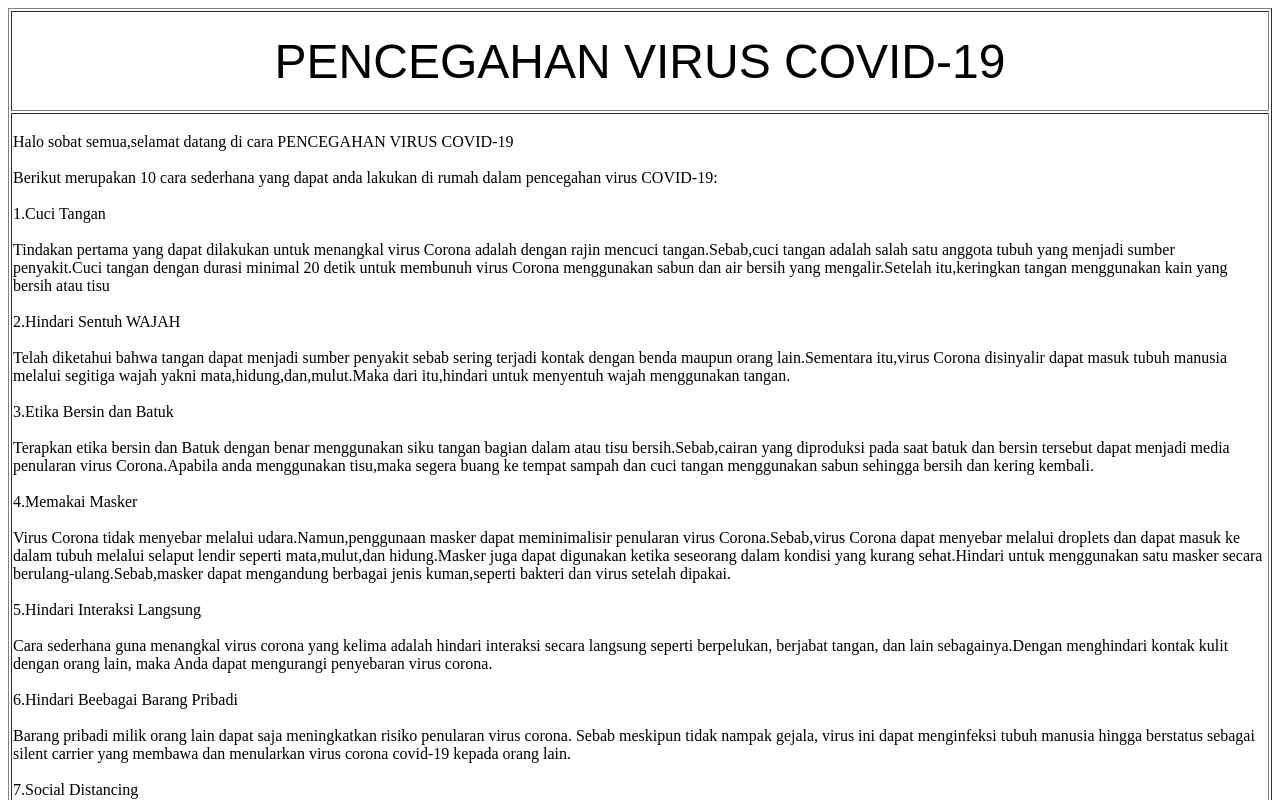
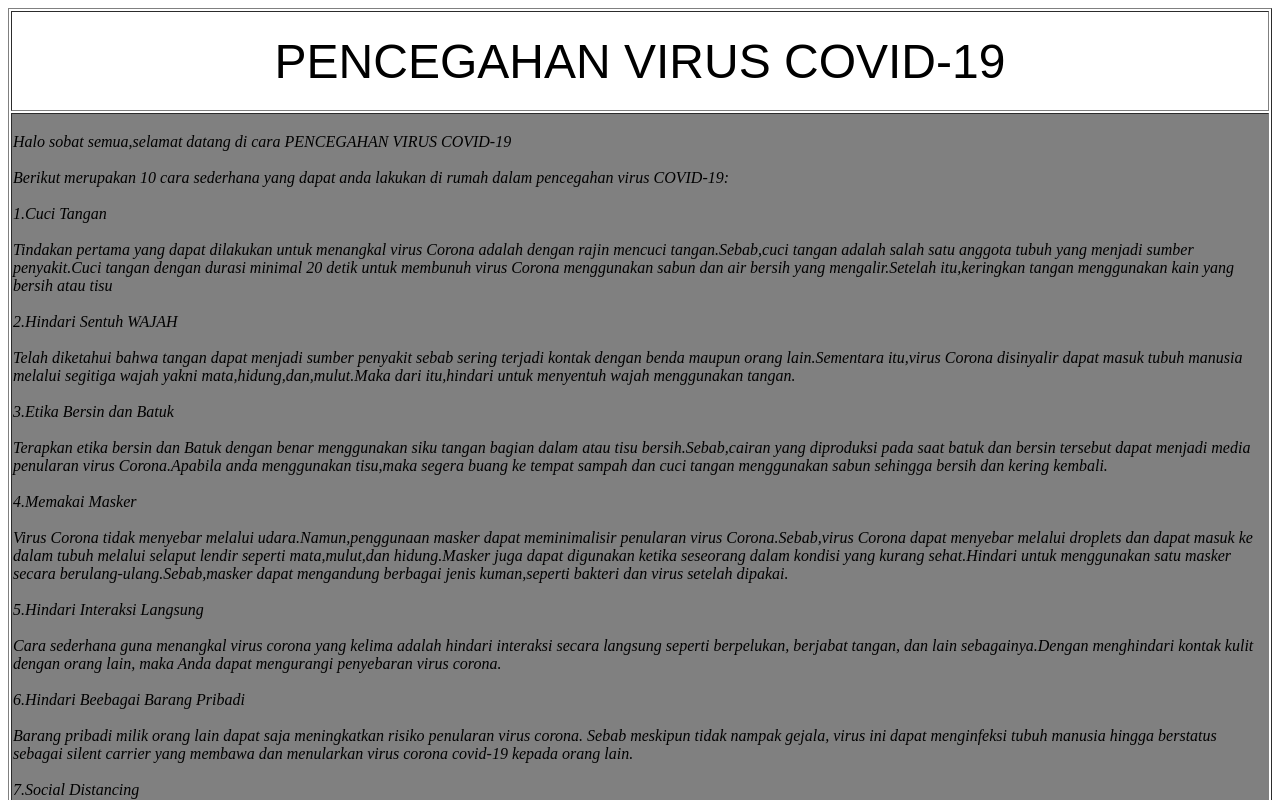
Before and after one commit to CindyFarihatul/cindyfarihatul.github.io, a plain HTML site: page index.html in a window 1280 px wide. Shown: the top 800 px of the page. Drawn offline with Linux system fonts and the light colour scheme.

Commit message:
Update index.html

```diff
--- a/index.html
+++ b/index.html
@@ -10,8 +10,8 @@
 </td>
 </tr>
 <tr>
-<td>
-<br>Halo sobat semua,selamat datang di cara PENCEGAHAN VIRUS COVID-19</br>
+<td bgcolor="grey">
+<br><i>Halo sobat semua,selamat datang di cara PENCEGAHAN VIRUS COVID-19</br>
 <br>Berikut merupakan 10 cara sederhana yang dapat anda lakukan di rumah dalam pencegahan virus COVID-19:</br>
 <br>1.Cuci Tangan</br>
 <br>Tindakan pertama yang dapat dilakukan untuk menangkal virus Corona adalah dengan rajin mencuci tangan.Sebab,cuci tangan adalah salah satu anggota tubuh yang menjadi sumber penyakit.Cuci tangan dengan durasi minimal 20 detik untuk membunuh virus Corona menggunakan sabun dan air bersih yang mengalir.Setelah itu,keringkan tangan menggunakan kain yang bersih atau tisu</br>
```
